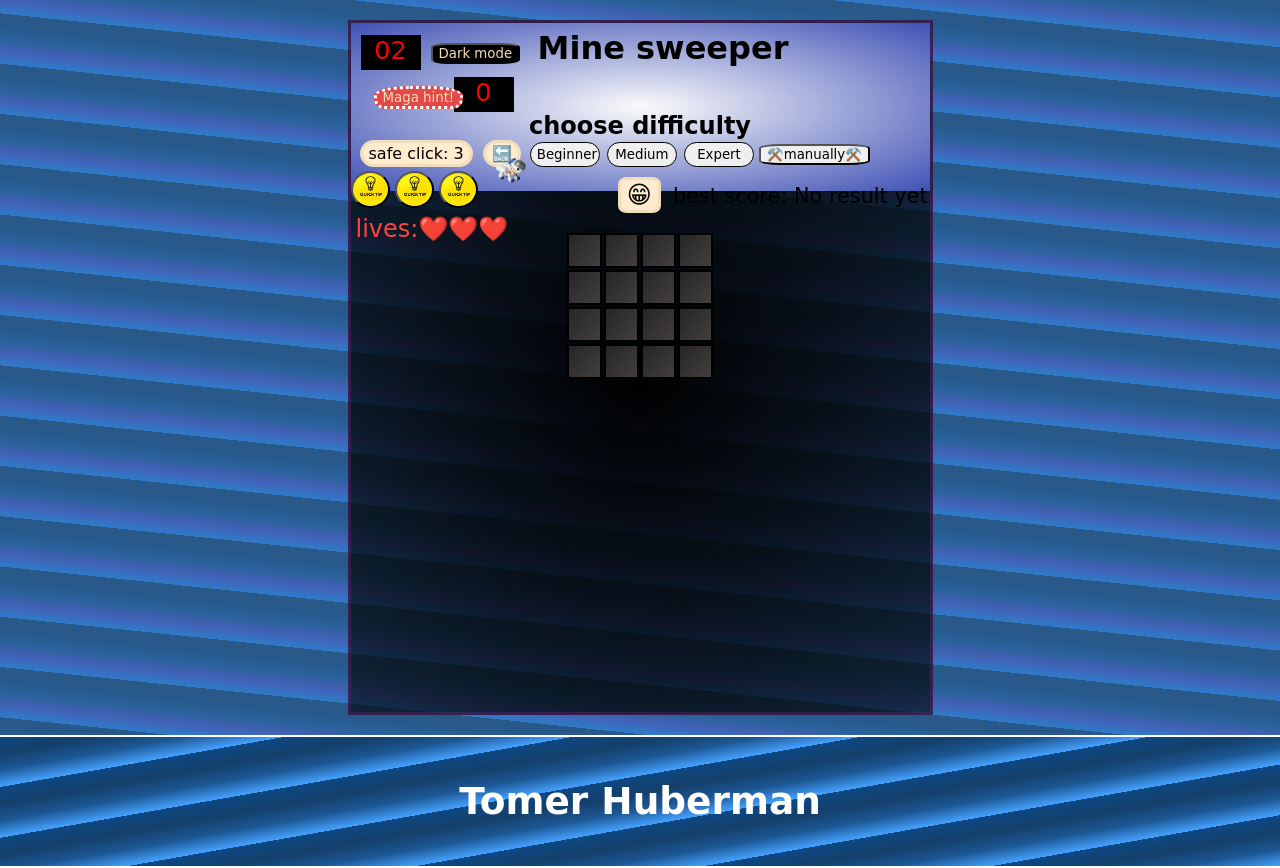
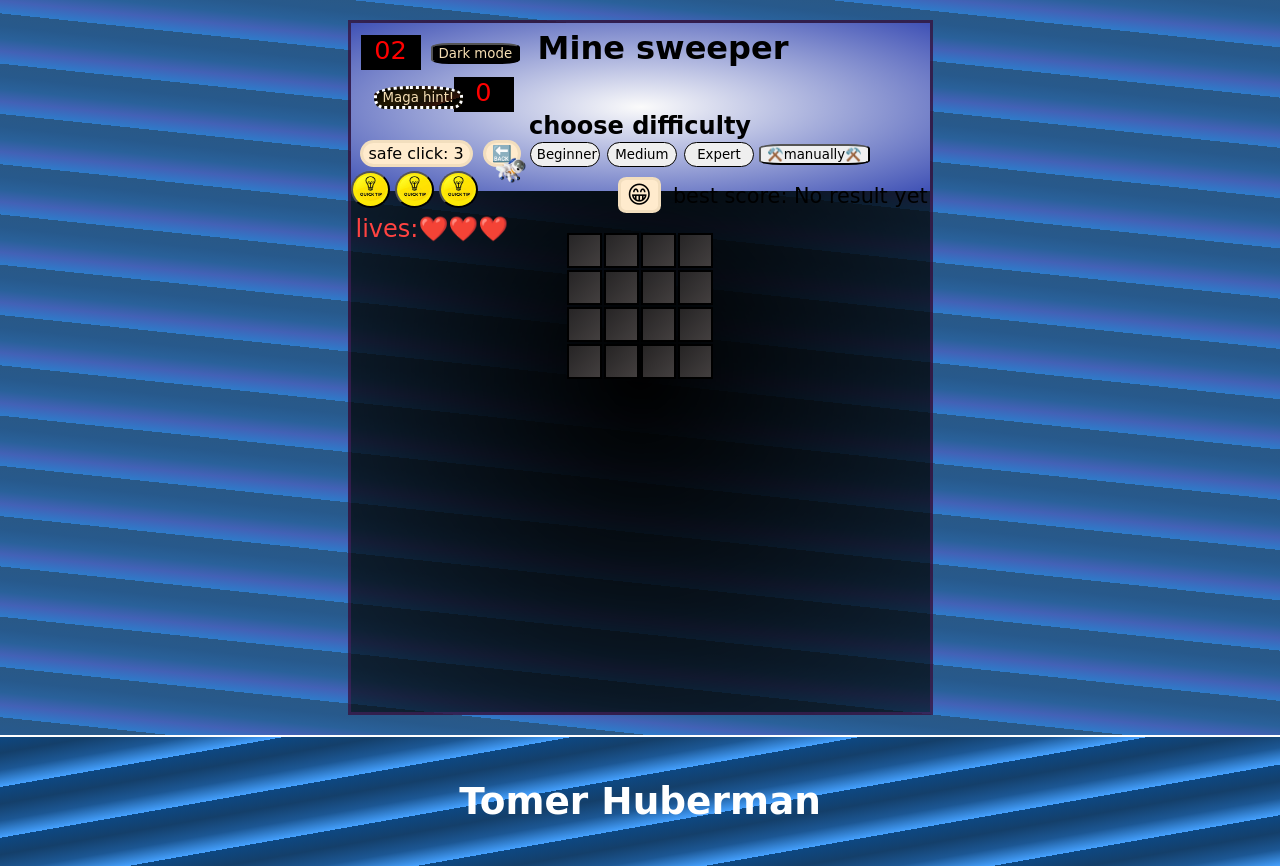
Before and after one commit to TomerHuberman/mines, a plain HTML site: page index.html in a window 1280 px wide. Both pictures are taken after a click on the button "Maga hint!". Drawn offline with Linux system fonts and the light colour scheme.

Commit message:
saturday last small chenges

```diff
--- a/css/main.css
+++ b/css/main.css
@@ -23,7 +23,7 @@ footer {
     border-bottom: 2px white solid;
 }
 
-#Exterminator{
+#Exterminator {
     background-color: transparent;
     border: 0;
     top: 155px;
@@ -31,7 +31,7 @@ footer {
     margin-left: 136px;
 }
 
-#maga-hint{
+#maga-hint {
     height: fit-content;
     background-color: #e34949;
     color: wheat;
@@ -45,11 +45,11 @@ footer {
     border-top-left-radius: 40%;
 }
 
-footer.dark-mode{
+footer.dark-mode {
     background: repeating-linear-gradient(160deg, #000000, #120d00, #201703, #181106, #1e0c01e3 36px);
 }
 
-.menu.dark-mode{
+.menu.dark-mode {
     background: content-box radial-gradient(#0a0101, #560707, #bd4207bf);
     color: whitesmoke;
 }
@@ -237,10 +237,13 @@ table {
     left: calc(50% - 150px);
 }
 
-
-
 .hint {
     padding: 0px;
     border-radius: 50%;
     background-color: #fde906;
 }
+
+.btnUsed {
+    background: repeating-linear-gradient(160deg, #000000, #120d00, #201703, #181106, #1e0c01e3 36px);
+    cursor: default;
+}
--- a/index.html
+++ b/index.html
@@ -17,7 +17,7 @@
             <div class="timer">000</div>
             <div class="lvls">
                 <h2>choose difficulty</h2>
-                <button class="safe-clicks" onclick="activeSafeClick()">safe click: <span>3</span></button>
+                <button class="safe-clicks" onclick="activeSafeClick(this)">safe click: <span>3</span></button>
                 <button class="undo" onclick="activeUndo()">🔙</button>
                 <button class="btn-lvl" onclick="setLvl(4,2)">Beginner</button>
                 <button class="btn-lvl" onclick="setLvl(6,14)">Medium</button>
@@ -36,7 +36,7 @@
         </table class="mine-field">
         <button id="Exterminator" onclick="activeExterminator()"><img src="img/Exterminator.png" alt="Exterminator"></button>
         <button id="dark-mode" onclick="darkMode(this)">Dark mode</button>
-        <button id="maga-hint" onclick="magaHint()">Maga hint!</button>
+        <button id="maga-hint" onclick="magaHint(this)">Maga hint!</button>
     </div>
     <div class="modal">
         <h2 class="user-msg">GAME OVER</h2>
--- a/js/main.js
+++ b/js/main.js
@@ -40,10 +40,8 @@ const WON = '🍾'
 
 /*--------START---------ON GAME START-----------START------------ */
 function onInit() {
-    // gGameHistory = []
-    var elModal = document.querySelector('.modal')
-    elModal.style.display = 'none'
-    // gGame.isOn = true
+
+    // reset game vars
     gGame.isFirstClick = true
     gGame.lives = 3
     gGame.minesCount = gLevel.MINES
@@ -52,9 +50,13 @@ function onInit() {
     gGame.lastPos = []
     gGame.magaHintPoss = []
     gGame.isMagaHintUsed = false
+    //////////////////////////////
+    //timer
     clearInterval(gTimerInterval)
     gTimerInterval = null
     startTimer()
+    /////////////////
+    //renders
     renderReset(SMILE)
     buildBoard(gLevel.SIZE)
     renderBoard()
@@ -63,6 +65,7 @@ function onInit() {
     resetHints()
     renderBestScore()
     renderSafeClicks()
+    renderResetBtns()
 }
 
 function startGame(elCell, i, j) {
@@ -103,18 +106,11 @@ function buildBoard(size) {
 }
 
 function renderBoard() {
-
     var strHTML = '<tbody>'
     for (var i = 0; i < gBoard.length; i++) {
-
         strHTML += '<tr>'
         for (var j = 0; j < gBoard[0].length; j++) {
-
-
             var className = `cell cell-${i}-${j}`
-            // if(gBoard[i][j].isShown) className += ` clicked`
-            // const dataIAndJ = `data-i${j}`
-
             strHTML += `<td onclick="onCellClicked(this,${i},${j}) "onContextMenu="onCellMarked(this,${i},${j})" class="${className}"></td>`
         }
         strHTML += '</tr>'
@@ -156,15 +152,14 @@ function renderBestScore() {
 
 function setRandomMines(board, numOfMines, firstPos) {
     var poss = getAllBoardPoss(board)
-
     for (var i = 0; i < numOfMines; i++) {
         var randomIdx = getRandomInt(0, poss.length)
         var currPos = poss.splice(randomIdx, 1)[0]
+
         if (currPos.i === firstPos.i && currPos.j === firstPos.j) {
             currPos = poss.splice(randomIdx, 1)[0]
         }
         board[currPos.i][currPos.j].isMine = true
-
     }
 }
 
@@ -198,9 +193,9 @@ function getMineNegsCount(rowIdx, colIdx, board) {
 function onCellClicked(elCell, i, j) {
     if (gBoard[i][j].isMarked) return
     if (gBoard[i][j].isShown) return
-
     addEventListener('mousedown', (event) => { renderReset(SCERED) });
     addEventListener('mouseup', (event) => { renderReset(SMILE) });
+
     if (gGame.isManually) {
         gBoard[i][j].isMine = true
         gGame.minesCount++
@@ -208,7 +203,7 @@ function onCellClicked(elCell, i, j) {
         elCell.innerText = MINE
         return
     }
-
+    // prevents the first click to be a mine
     if (gGame.isFirstClick) {
         gGame.isFirstClick = false
         startGame(elCell, i, j)
@@ -224,13 +219,14 @@ function onCellClicked(elCell, i, j) {
         activeMegaHint({ i, j })
         return
     }
-    // gBoard[i][j].isShown = true
+    //update the model and dome
     renderCell({ i, j })
     if (gBoard[i][j].isMine) clickedMine(elCell)
+    //hendal expend of no negs mines
+    if (!gBoard[i][j].minesAroundCount && !gBoard[i][j].isMine && !gGame.isHint) expandShown(gBoard, i, j)
 
-    // if (!gGame.isExpending) gGameHistory.push(copyBoard(gBoard))
-    if (!gBoard[i][j].minesAroundCount && !gBoard[i][j].isMine && !gGame.isHint) expandShown(gBoard, i, j)
     if (!gGame.isHint) checkGameOver(true)
+    // the data for undo
     gGame.lastPos.push({ i, j })
 
 
@@ -250,9 +246,7 @@ function onCellMarked(elCell, i, j) {
     if (gBoard[i][j].isShown) return
     if (!gGame.isOn) return
 
-
     gBoard[i][j].isMarked = !gBoard[i][j].isMarked
-    // elCell.innerText = gBoard[i][j].isMarked ? FLAG : EMPTY
     if (gBoard[i][j].isMarked) {
         elCell.innerText = FLAG
         gGame.minesCount--
@@ -270,10 +264,11 @@ function activeHint(elHint) {
     elHint.disabled = true
 }
 
-function activeSafeClick() {
+function activeSafeClick(elBtn) {
     if (!gGame.safeClick) return
     if (!gGame.isOn) return
     gGame.safeClick--
+    if(!gGame.safeClick) elBtn.classList.add('btnUsed')
     renderSafeClicks()
     const pos = getRandomSafePos()
     const elCell = renderCell(pos)
@@ -303,16 +298,24 @@ function activeUndo() {
     closeCell(currPoss)
 }
 
+function magaHint(elMagaBtn) {
+    if (gGame.isMagaHintUsed) return
+    gGame.isMagaHint = true
+    elMagaBtn.classList.add('btnUsed')
+}
+
 function activeMegaHint(pos) {
     gGame.magaHintPoss.push(pos)
     if (gGame.magaHintPoss.length < 2) return
     gGame.isMagaHint = false
     gGame.isMagaHintUsed = true
     const poss = gGame.magaHintPoss
+
     var iStartIdx = poss[0].i > poss[1].i ? poss[1].i : poss[0].i
     var iEndIdx = poss[0].i < poss[1].i ? poss[1].i : poss[0].i
     var jStartIdx = poss[0].j > poss[1].j ? poss[1].j : poss[0].j
     var jEndIdx = poss[0].j < poss[1].j ? poss[1].j : poss[0].j
+
     for (var i = iStartIdx; i <= iEndIdx; i++) {
         for (var j = jStartIdx; j <= jEndIdx; j++) {
             if (gBoard[i][j].isShown || gBoard[i][j].isMarked) continue
@@ -334,11 +337,6 @@ function darkMode(elBtn) {
     elmenu.classList.toggle('dark-mode')
 }
 
-function magaHint() {
-    if (gGame.isMagaHintUsed) return
-    gGame.isMagaHint = true
-}
-
 function activeExterminator() {
     const poss = []
     for (var i = 0; i < gBoard.length; i++) {
@@ -349,7 +347,7 @@ function activeExterminator() {
             }
         }
     }
-    for (var j = 0; j < 3 ; j++) {
+    for (var j = 0; j < 3; j++) {
         if (!poss.length) break
         var randomIdx = getRandomInt(0, poss.length)
         var pos = poss.splice(randomIdx, 1)[0]
@@ -364,6 +362,15 @@ function activeExterminator() {
 /*^^^^^^END^^^^^^^^^^^^^^^^ON CLICK^^^^^^^^^^^^^^^^^^END^^^^^^^^^^*/
 
 /*__________START___________FOLLOW UPS____________START__________*/
+function renderResetBtns(){
+    const elModal = document.querySelector('.modal')
+    elModal.style.display = 'none'
+    const elMagaBtn = document.querySelector('#maga-hint')
+    elMagaBtn.classList.remove('btnUsed')
+    const elSafeClickBtn = document.querySelector('.safe-clicks')
+    elSafeClickBtn.classList.remove('btnUsed')
+}
+
 function renderSafeClicks() {
     const elSafeClickCount = document.querySelector('.safe-clicks span')
     elSafeClickCount.innerText = gGame.safeClick
@@ -455,7 +462,6 @@ function expandShown(board, rowIdx, colIdx) {
             onCellClicked(elCell, i, j)
         }
     }
-
     gGame.isExpending = false
     gGame.isHint = false
 }
@@ -524,9 +530,7 @@ function copyBoard(board) {
     return newBoard
 }
 
-
 /*__________END_____________FOLLOW UPS_____________END__________*/
-
 
 function checkGameOver() {
     for (var i = 0; i < gBoard.length; i++) {
@@ -570,6 +574,7 @@ function openModal(isWon) {
     gGame.isOn = false
     var elModalSpan = document.querySelector('.modal h3')
     elModalSpan.innerText = isWon ? '🎊YOU WON🎊' : 'Try agein'
+
     var elModal = document.querySelector('.modal')
     elModal.style.display = 'block'
     if (isWon) updateBestScore()
```
